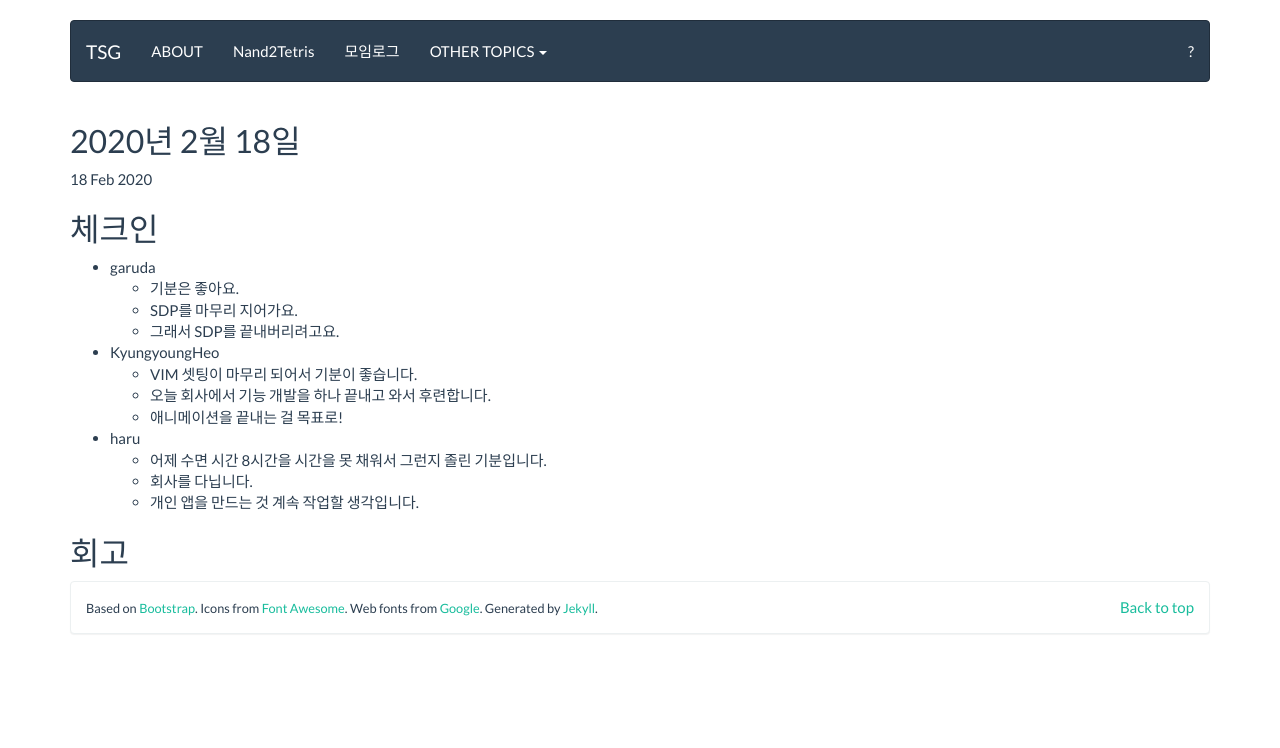
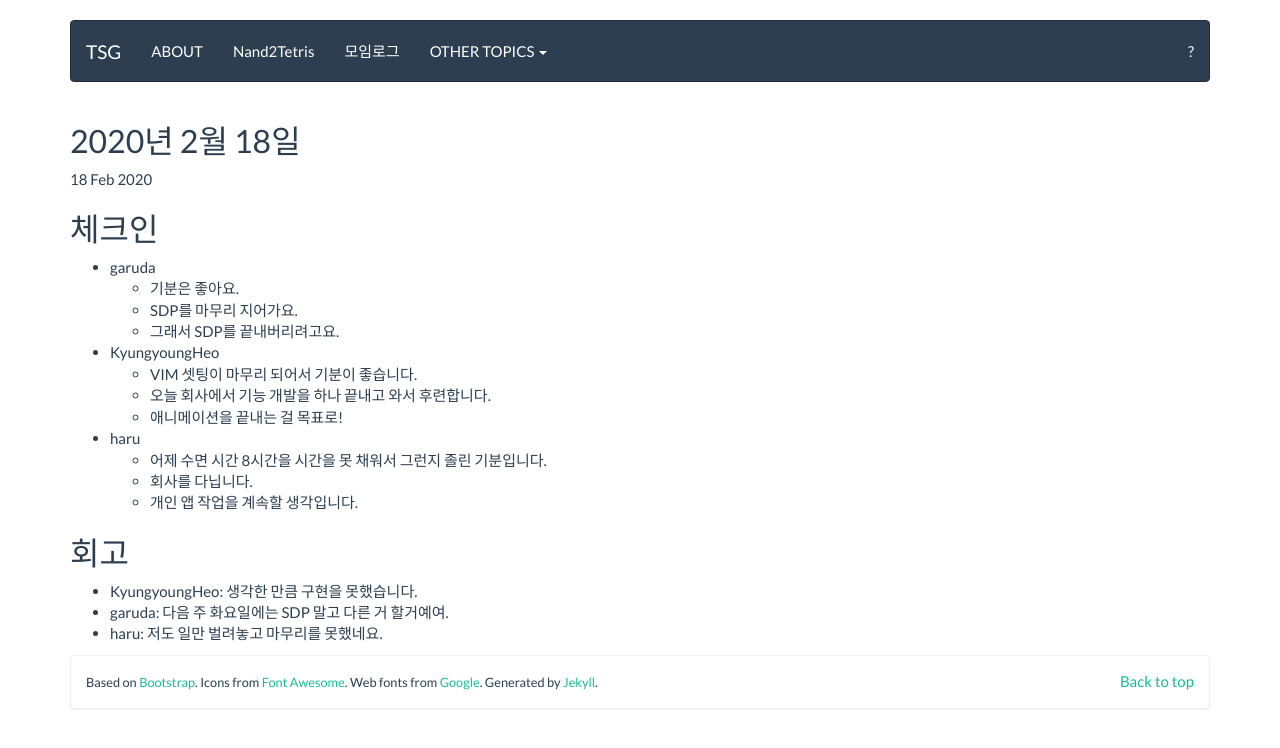
Before and after one commit to tuestudy/tuestudy.github.io, a Jekyll site: the page built from _posts/2020-02-18-meeting.md, in a window 1280 px wide. Shown: the top 748 px of the page. Built offline with Jekyll 4.4.1, drawn with Linux system fonts in a browser that asks for light colours.

Commit message:
2020년 2월 18일 회고

```diff
--- a/_posts/2020-02-18-meeting.md
+++ b/_posts/2020-02-18-meeting.md
@@ -19,6 +19,10 @@
 - haru
   - 어제 수면 시간 8시간을 시간을 못 채워서 그런지 졸린 기분입니다.
   - 회사를 다닙니다.
-  - 개인 앱을 만드는 것 계속 작업할 생각입니다.
+  - 개인 앱 작업을 계속할 생각입니다.
 
 ## 회고
+
+- KyungyoungHeo: 생각한 만큼 구현을 못했습니다.
+- garuda: 다음 주 화요일에는 SDP 말고 다른 거 할거예여.
+- haru: 저도 일만 벌려놓고 마무리를 못했네요.
```
